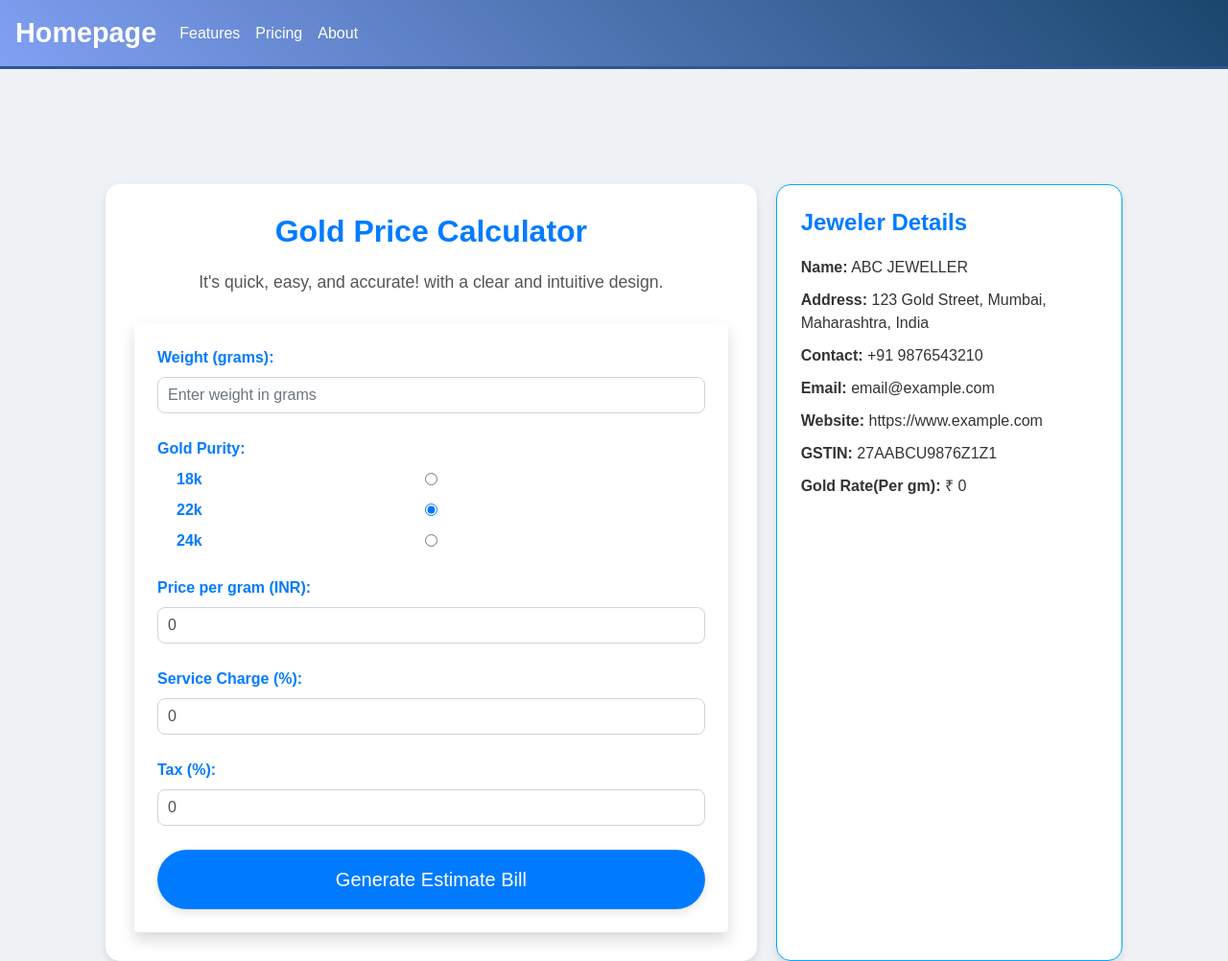
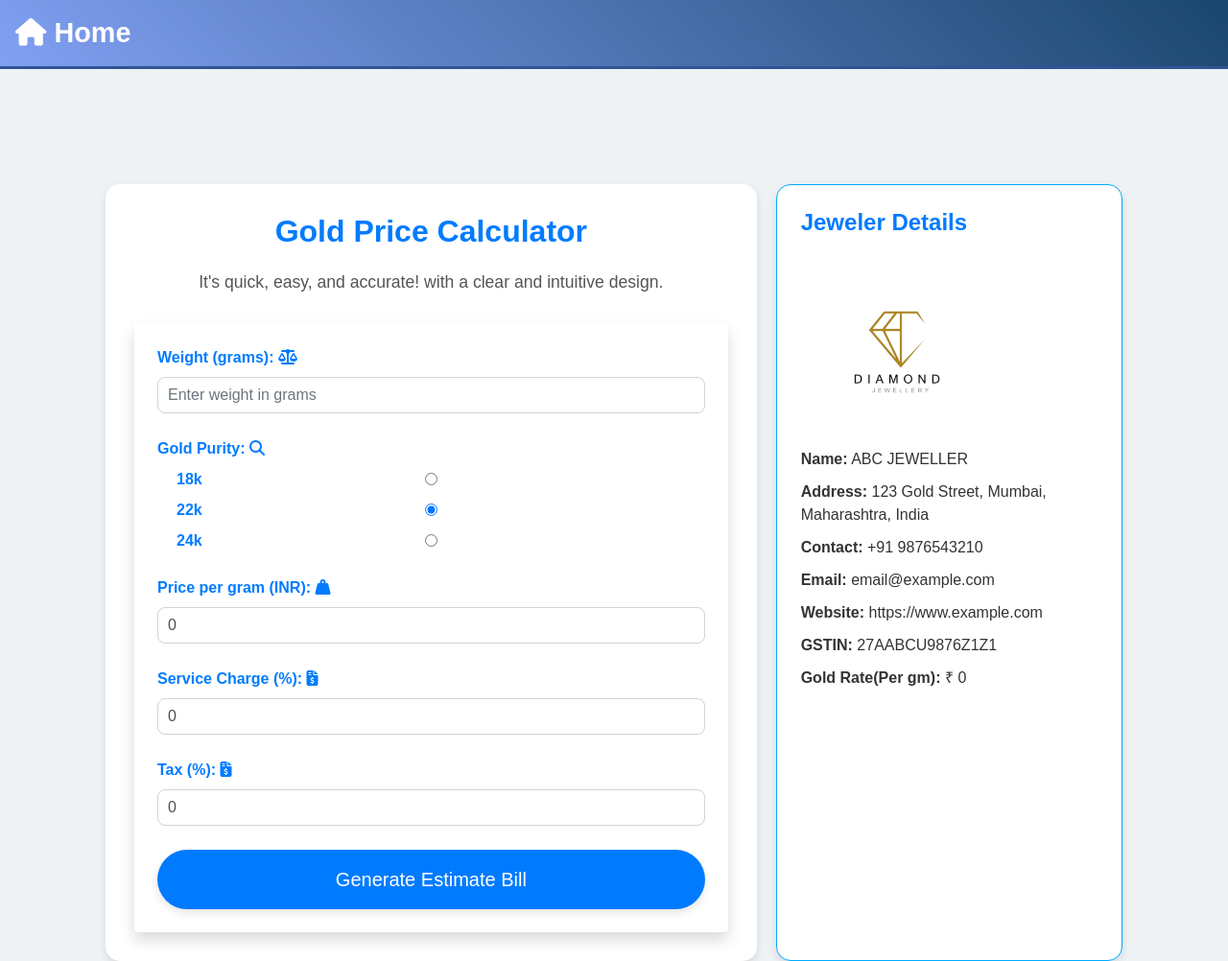
Before and after one commit to codeperfectplus/GoldSilverBilling, a Flask app: page /gold-calculator in a window 1280 px wide. Shown: the whole page at 96% size. Run offline with Flask 3, Linux system fonts and the light colour scheme; some libraries are stand-ins or nearby versions.

Commit message:
chore: Add jeweler logo to bill templates

```diff
--- a/config/config.json
+++ b/config/config.json
@@ -5,6 +5,7 @@
     "JEWELLER_EMAIL" : "email@example.com",
     "JEWELLER_WEBSITE": "https://www.example.com",
     "JEWELLER_GSTIN": "27AABCU9876Z1Z1",
-    "GOLD_PRICE_PER__GRAM": 5000
+    "GOLD_PRICE_PER__GRAM": 5000,
+    "JEWELLER_LOGO": "images/logo.png"
 
 }
--- a/templates/ext/navbar.html
+++ b/templates/ext/navbar.html
@@ -1,13 +1,9 @@
 <nav class="navbar navbar-expand-lg navbar-custom">
-    <a class="navbar-brand" href="/">Homepage</a>
+    <a class="navbar-brand" href="/">
+        <i class="fas fa-home"></i>
+        Home</a>
     <button class="navbar-toggler" type="button" data-toggle="collapse" data-target="#navbarNav">
         <span class="navbar-toggler-icon"></span>
     </button>
-    <div class="collapse navbar-collapse" id="navbarNav">
-        <ul class="navbar-nav">
-            <li class="nav-item"><a class="nav-link" href="/features">Features</a></li>
-            <li class="nav-item"><a class="nav-link" href="/pricing">Pricing</a></li>
-            <li class="nav-item"><a class="nav-link" href="/about">About</a></li>
-        </ul>
-    </div>
+
 </nav>
--- a/templates/gold_bill.html
+++ b/templates/gold_bill.html
@@ -53,6 +53,7 @@
     <!-- Sidebar -->
     <div class="sidebar">
         <h2>Jeweler Details</h2>
+        <img src="{{ url_for('static', filename=config['JEWELLER_LOGO']) }}" alt="Jeweler Logo" class="img-fluid" style="max-width: 200px;">
         <p><strong>Name:</strong> {{ config["JEWELLER_NAME"] }}</p>
         <p><strong>Address:</strong> {{ config["JEWELLER_ADDRESS"] }}</p>
         <p><strong>Contact:</strong> {{ config["JEWELLER_CONTACT"] }}</p>
--- a/templates/gold_calculator.html
+++ b/templates/gold_calculator.html
@@ -12,11 +12,11 @@
         <p class="text-center">It's quick, easy, and accurate! with a clear and intuitive design.</p>
         <form action="/gold-calculator" method="POST" class="form-card shadow p-4 bg-white rounded">
             <div class="form-group">
-                <label for="weight">Weight (grams):</label>
+                <label for="weight">Weight (grams): <i class="fa-solid fa-scale-balanced"></i></label>
                 <input type="number" step="0.01" name="weight" id="weight" class="form-control" placeholder="Enter weight in grams" required>
             </div>
             <div class="form-group">
-                <label>Gold Purity:</label>
+                <label>Gold Purity: <i class="fa-solid fa-magnifying-glass"></i></label>
                 <div class="form-check">
                     <input type="radio" name="purity" value="18k" id="18k" class="form-check-input">
                     <label for="18k" class="form-check-label">18k</label>
@@ -31,16 +31,16 @@
                 </div>
             </div>
             <div class="form-group">
-                <label for="price_per_gram">Price per gram (INR):</label>
+                <label for="price_per_gram">Price per gram (INR): <i class="fa-solid fa-weight-hanging"></i></label>
                 <input type="number" step="0.01" name="price_per_gram" id="price_per_gram" class="form-control" placeholder="Enter price per gram" value="{{ price_per_gram }}" required>
             </div>
 
             <div class="form-group">
-                <label for="service_charge">Service Charge (%):</label>
+                <label for="service_charge">Service Charge (%): <i class="fa-solid fa-file-invoice-dollar"></i></label>
                 <input type="number" step="0.01" name="service_charge" id="service_charge" class="form-control" placeholder="Enter service charge percentage" value="{{ service_charge }}" required>
             </div>
             <div class="form-group">
-                <label for="tax">Tax (%):</label>
+                <label for="tax">Tax (%): <i class="fa-solid fa-file-invoice-dollar"></i></label>
                 <input type="number" step="0.01" name="tax" id="tax" class="form-control" placeholder="Enter tax percentage" value="{{ tax }}" required>
             </div>
             <button type="submit" class="btn btn-hero btn-block mt-4">Generate Estimate Bill</button>
@@ -49,6 +49,7 @@
     <!-- Sidebar -->
     <div class="sidebar">
         <h2>Jeweler Details</h2>
+        <img src="{{ url_for('static', filename=config['JEWELLER_LOGO']) }}" alt="Jeweler Logo" class="img-fluid" style="max-width: 200px;">
         <p><strong>Name:</strong> {{ config["JEWELLER_NAME"] }}</p>
         <p><strong>Address:</strong> {{ config["JEWELLER_ADDRESS"] }}</p>
         <p><strong>Contact:</strong> {{ config["JEWELLER_CONTACT"] }}</p>
--- a/templates/homepage.html
+++ b/templates/homepage.html
@@ -8,8 +8,10 @@
     <h1>Welcome to the Pricing Calculator</h1>
     <p>Select a calculator to get started.</p>
     <div class="hero-buttons">
-        <a href="{{ url_for('gold_calculator') }}" class="btn btn-hero">Gold Calculator</a>
-        <a href="{{ url_for('silver_calculator') }}" class="btn btn-hero">Silver Calculator</a>
+        <a href="{{ url_for('gold_calculator') }}" class="btn btn-hero"><i class="fa-solid fa-coins"></i> Gold Calculator</a>
+        <a href="{{ url_for('silver_calculator') }}" class="btn btn-hero"><i class="fa-solid fa-gem"></i> Silver Calculator</a>
+        <a href="{{ url_for('silver_calculator') }}" class="btn btn-hero"><i class="fa-solid fa-medal"></i> Features</a>
+        <a href="{{ url_for('silver_calculator') }}" class="btn btn-hero"><i class="fa-solid fa-money-check-dollar"></i> Pricing</a>
     </div>
 </div>
 {% endblock %}
--- a/templates/silver_bill.html
+++ b/templates/silver_bill.html
@@ -53,6 +53,7 @@
     <!-- Sidebar -->
     <div class="sidebar">
         <h2>Jeweler Details</h2>
+        <img src="{{ url_for('static', filename=config['JEWELLER_LOGO']) }}" alt="Jeweler Logo" class="img-fluid" style="max-width: 200px;">
         <p><strong>Name:</strong> {{ config["JEWELLER_NAME"] }}</p>
         <p><strong>Address:</strong> {{ config["JEWELLER_ADDRESS"] }}</p>
         <p><strong>Contact:</strong> {{ config["JEWELLER_CONTACT"] }}</p>
```
Also changed, not shown: templates/silver_calculator.html (+6 -5 lines), README.md, static/images/logo.png (added).
